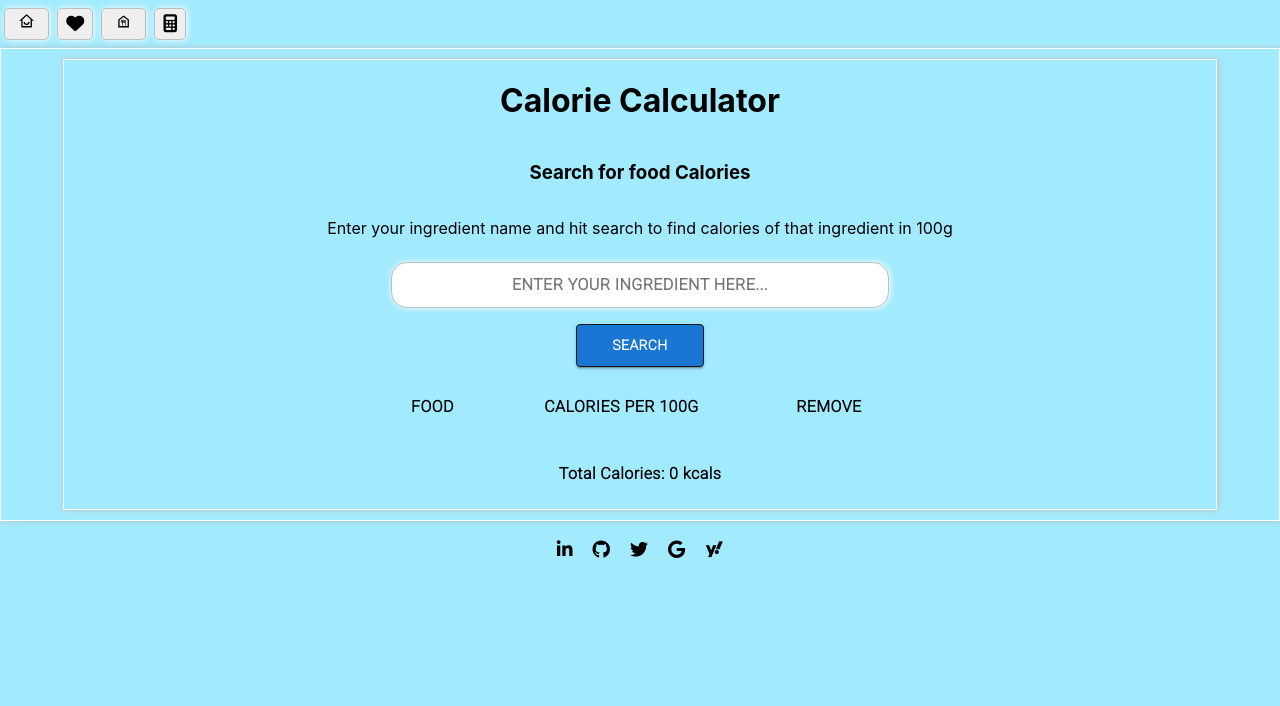
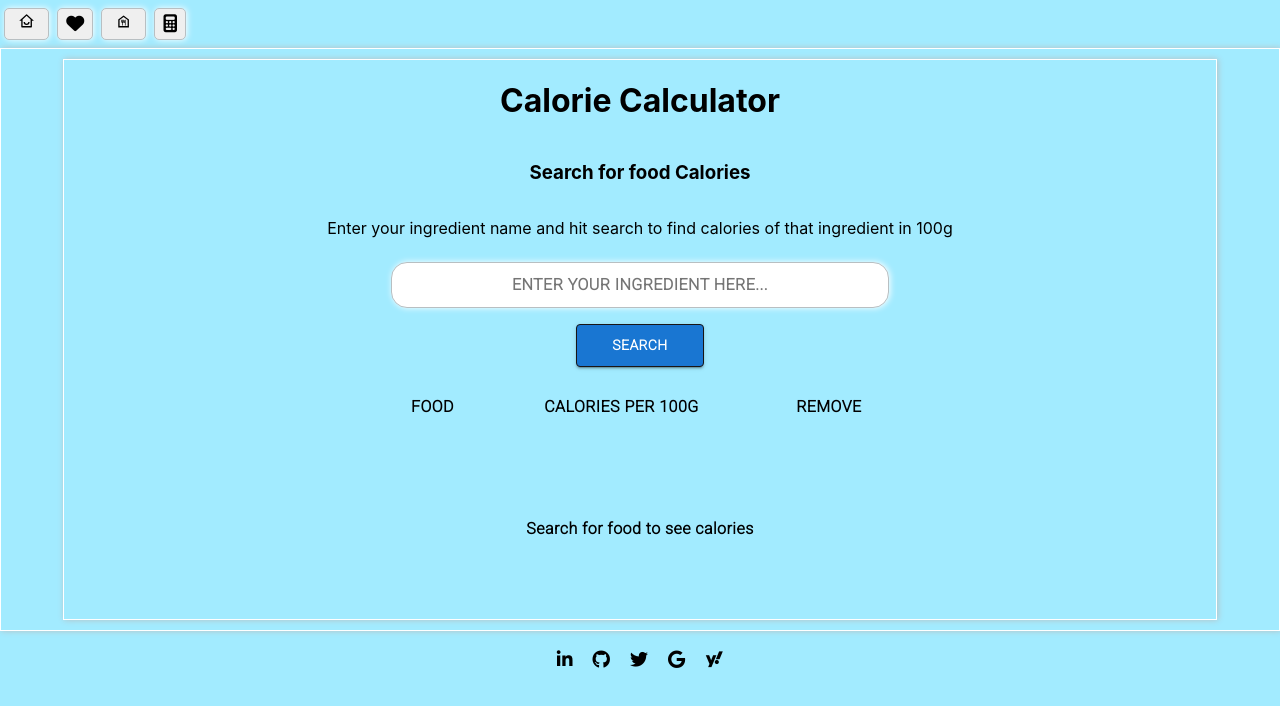
Before and after one commit to asaad227/asian-recipe, a React (Create React App) app: page /calories in a window 1280 px wide. Shown: the top 706 px of the page. Built offline with nearby package versions, Linux system fonts and the light colour scheme; a web font is replaced by a local one.

Commit message:
update calories total display

```diff
--- a/src/Components/Calories/index.css
+++ b/src/Components/Calories/index.css
@@ -118,6 +118,21 @@ th{
     width: 50px;
 }
 
+
+.caloriesTotal{
+    display: flex;
+    flex-direction: column;
+    align-items: center;
+    justify-content: center;
+    text-align: center;
+    /* border: 1px solid white;
+    box-shadow: 1px 0px 6px #b8bfc2; */
+    width: 90vw;
+    height: 20vh;
+    margin: 10px auto;
+
+  }
+
 @media screen and (max-width: 768px) {
     .caloriesCounter{
         width: 85vw;
--- a/src/Components/Calories/index.js
+++ b/src/Components/Calories/index.js
@@ -51,6 +51,13 @@ export default function CaloreCounter() {
             setData(list);
         }
 
+        function checkData(){
+          if(data.length === 0){
+            return <h4>Search for food to see calories</h4>
+          }else{
+            return <h4>Total Calories:  {total} kcals</h4>
+          }
+        }
   return (
     <div>
       <Nav/>
@@ -86,8 +93,9 @@ export default function CaloreCounter() {
     )}
   </table>
         </div>
-        <h4>Total Calories:  {total} kcals</h4>
-
+        <div className='caloriesTotal'>
+        {checkData()}
+        </div>
             </div>
             </div>
             </div>
```
